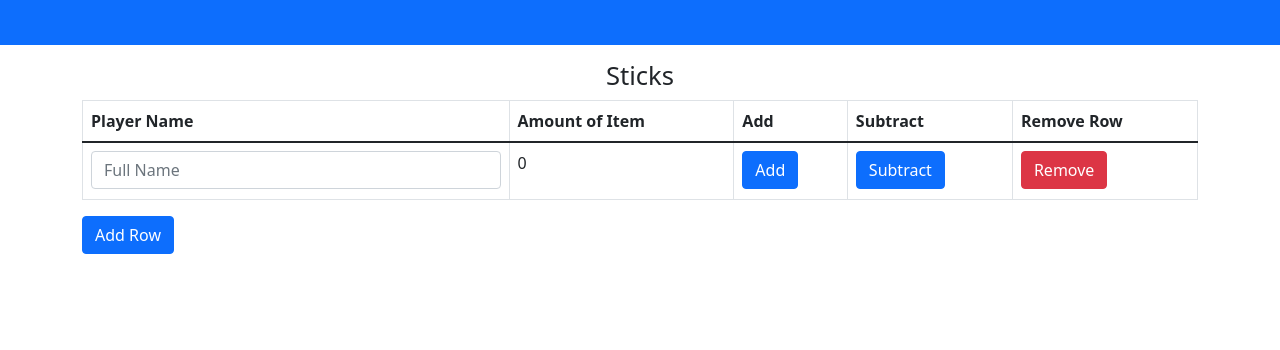
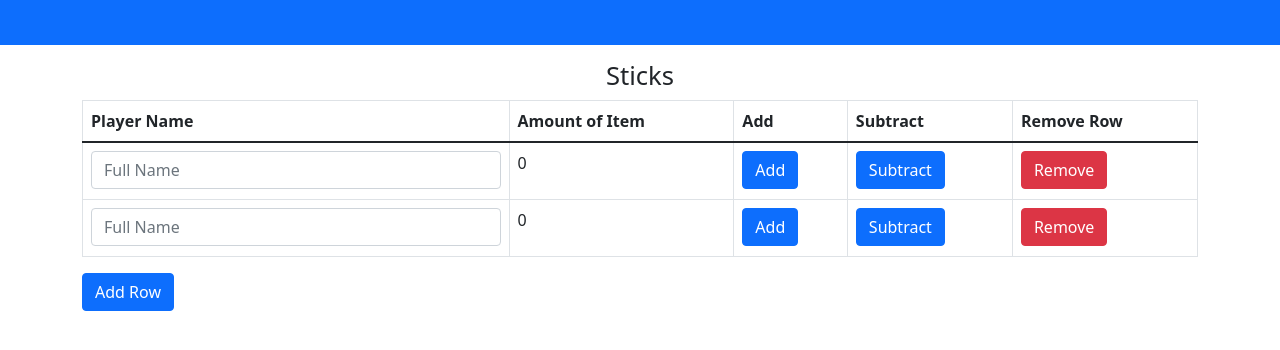
Before and after one commit to michael-gately/hockey_inventory, a plain HTML site: page mainPage.html in a window 1280 px wide. Shown: the part 328-678 px from the top of the page. Drawn offline with nearby package versions, Linux system fonts and the light colour scheme.

Commit message:
javascript kinda working

```diff
--- a/mainJS.js
+++ b/mainJS.js
@@ -1,5 +1,7 @@
-$(document).ready( function(){
-
+$(document).ready(function(){
+    console.log("JS connected")
+    $("#add_row").on("click", function() {
+        console.log("button clicked")
         var newid = 0;
         $.each($("#table1 tr"), function() {
             if (parseInt($(this).data("id")) > newid)
@@ -14,7 +16,34 @@ $(document).ready( function(){
             "data-id": newid
         });
 
+        $.each($("#table1 tbody tr:nth(0) td"), function(){
+            var cur_td = $(this);
 
+            var children = cur_td.children();
 
+            if ($(this).data("name") != undefined) {
+                var td = $("<td></td>", {
+                    "data-name": $(cur_td).data("name")
+                });
+                var c = $(cur_td).find($(children[0]).prop('tagName')).clone().val("");
+                c.attr("name", $(cur_td).data("name") + newid);
+                c.appendTo($(td));
+                td.appendTo($(tr));
+            }
+            else
+            {
+                var td = $("<td></td>", {
+                    'text': $('#table1 tr').length
+                }).appendTo($(tr));
+            }
+        });
 
+        $(tr).appendTo($('#table1'));
+
+        $(tr).find("td button.row-remove").on("click", function() {
+            $(this).closest("tr").remove();
         })
+    });
+
+    $("#add_row").trigger("click");
+});
--- a/mainPage.html
+++ b/mainPage.html
@@ -8,8 +8,9 @@
     <link href="https://cdn.jsdelivr.net/npm/bootstrap@5.1.2/dist/css/bootstrap.min.css" rel="stylesheet">
     <script src="https://cdn.jsdelivr.net/npm/bootstrap@5.1.2/dist/js/bootstrap.bundle.min.js"></script>
     <link rel="stylesheet" href="https://cdn.jsdelivr.net/npm/bootstrap-icons@1.7.1/font/bootstrap-icons.css">
-    <script src="//code.jquery.com/jquery-1.11.1.min.js"></script>
-    <script src="//ajax.googleapis.com/ajax/libs/jqueryui/1.10.4/jquery-ui.min.js"></script>
+    <script src="https://code.jquery.com/jquery-3.6.0.slim.js" integrity="sha256-HwWONEZrpuoh951cQD1ov2HUK5zA5DwJ1DNUXaM6FsY=" crossorigin="anonymous"></script>
+    <script src="https://ajax.googleapis.com/ajax/libs/jquery/3.6.0/jquery.min.js"></script>
+    <script src="mainJS.js"></script>
 
     <style>
         img
```
Lines whose indentation alone changed are shown as unchanged.
